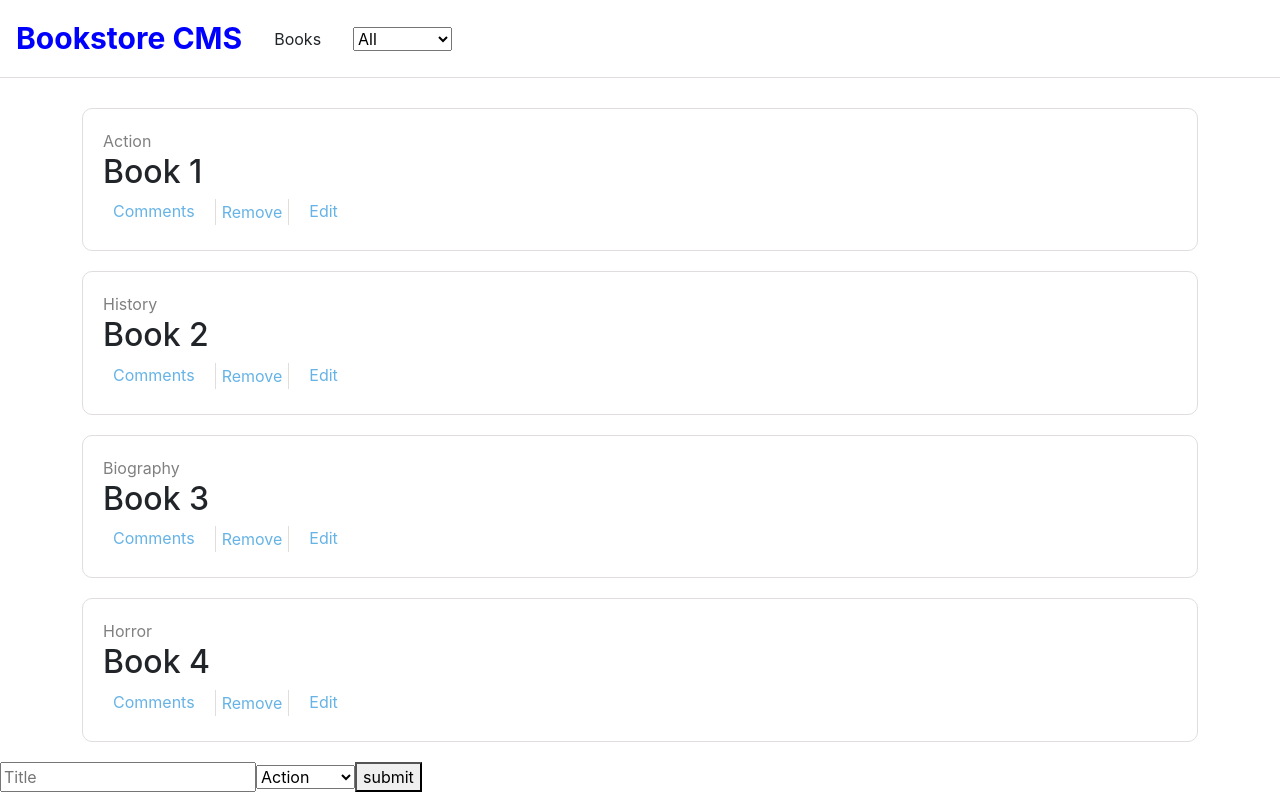
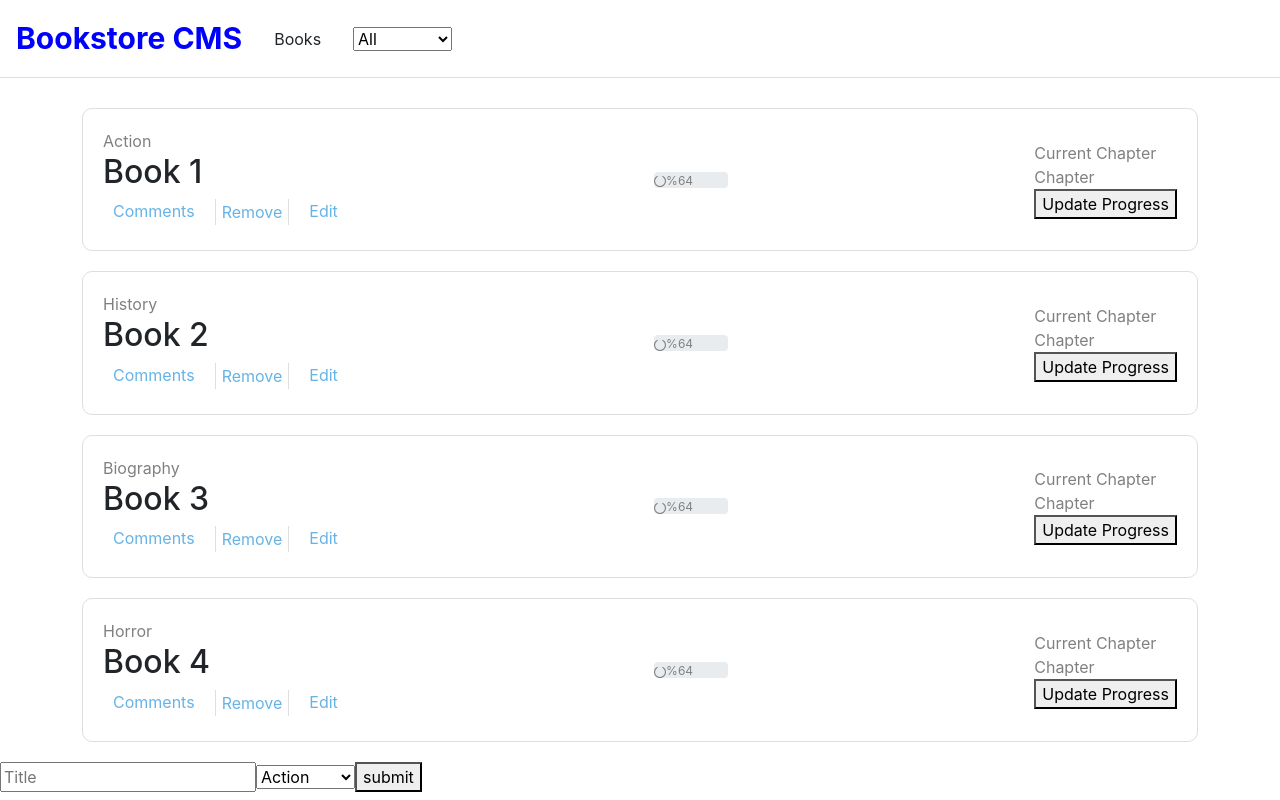
Before and after one commit to arikarim/Book-Store, a React (Create React App) app: page / in a window 1280 px wide. Built offline with nearby package versions, Linux system fonts and the light colour scheme.

Commit message:
Add progress and chapter section

```diff
--- a/package.json
+++ b/package.json
@@ -9,6 +9,7 @@
     "prop-types": "^15.7.2",
     "react": "^17.0.2",
     "react-dom": "^17.0.2",
+    "react-icons": "^4.2.0",
     "react-redux": "^7.2.4",
     "react-scripts": "4.0.3",
     "redux": "^4.1.0",
--- a/public/index.html
+++ b/public/index.html
@@ -26,6 +26,7 @@
       work correctly both with client-side routing and a non-root public URL.
       Learn how to configure a non-root public URL by running `npm run build`.
     -->
+    <script src="https://kit.fontawesome.com/975ddbd5d5.js" crossorigin="anonymous"></script>
     <title>Bookstore CMS</title>
   </head>
   <body>
--- a/src/components/Book.js
+++ b/src/components/Book.js
@@ -1,14 +1,33 @@
 import React from 'react';
 import PropTypes from 'prop-types';
+import { ImSpinner8 } from 'react-icons/im';
 
 const Book = ({ book, handleRemove }) => (
-  <div className="book-card col-12">
+  <div className="book-card col-12 d-flex justify-content-between align-content-center">
+    <div>
       <span>{book.category}</span>
       <h2>{book.title}</h2>
       <div className="card-book d-flex">
         <span>Comments</span>
         <button onClick={() => handleRemove(book)} type="button">Remove</button>
         <span>Edit</span>
+      </div>
+    </div>
+    <div className="progress my-auto">
+      <div className="d-flex">
+        <span className="">
+          <ImSpinner8 />
+        </span>
+        <div className="d-flex flex-column my-auto">
+          <span>%64</span>
+          <span>Completed</span>
+        </div>
+      </div>
+    </div>
+    <div className="chapter my-auto d-flex flex-column">
+      <span>Current Chapter</span>
+      <span>Chapter</span>
+      <button type="button">Update Progress</button>
     </div>
   </div>
 );
```
Also changed, not shown: 1 other file (tests, documents, lock files or other folders). Lines whose indentation alone changed are shown as unchanged.
